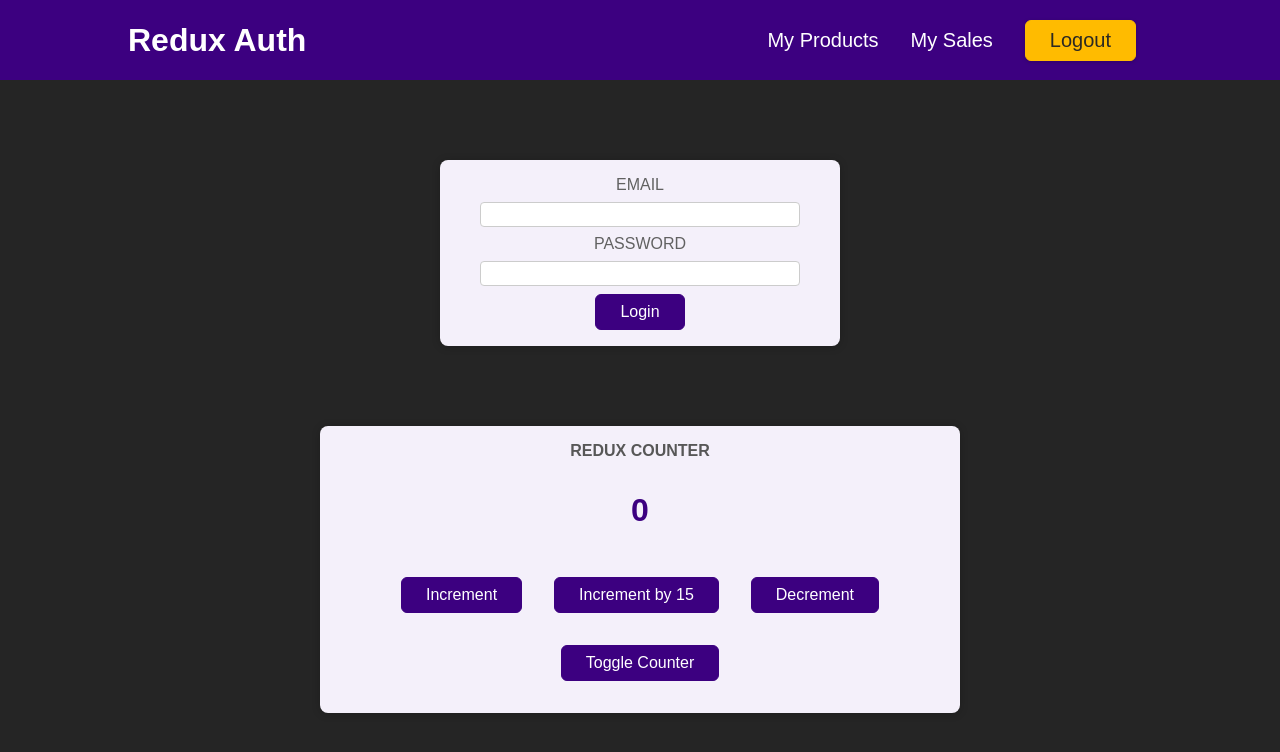
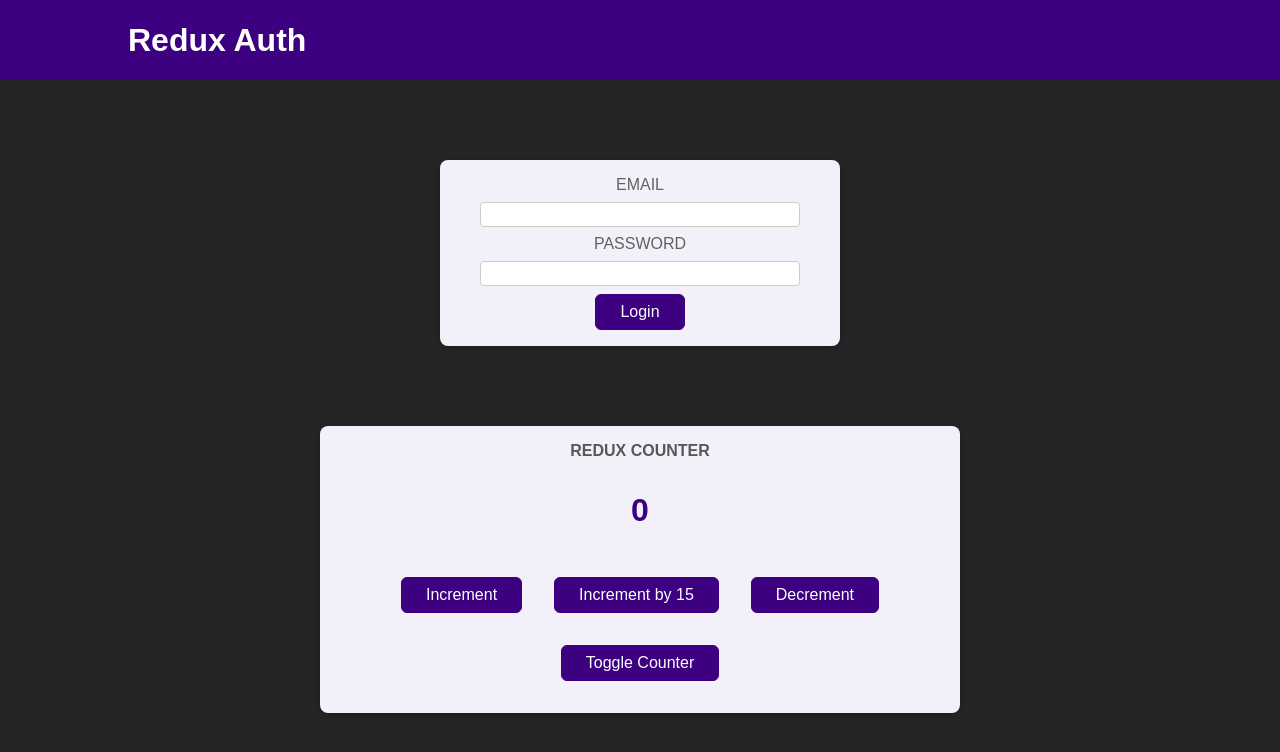
Before and after one commit to aindriu80/academind-redux-counter, a React (Create React App) app: page / in a window 1280 px wide. Shown: the top 752 px of the page. Built offline with nearby package versions, Linux system fonts and the light colour scheme; the HTML template or start-up script is replaced by a standard one.

Commit message:
Reading & Dispatching  from a new site

```diff
--- a/src/App.js
+++ b/src/App.js
@@ -1,13 +1,17 @@
 import { Fragment } from 'react'
+import { useSelector } from 'react-redux'
 import Counter from './components/Counter'
 import Header from './components/Header'
 import Auth from './components/Auth'
+import UserProfile from './components/UserProfile'
 
 function App() {
+  const isAuth = useSelector((state) => state.auth.isAuthenticated)
   return (
     <Fragment>
       <Header />
-      <Auth />
+      {!isAuth && <Auth />}
+      {isAuth && <UserProfile />}
       <Counter />
     </Fragment>
   )
--- a/src/components/Auth.js
+++ b/src/components/Auth.js
@@ -1,23 +1,32 @@
-import classes from './Auth.module.css';
+import { useDispatch } from 'react-redux'
+import classes from './Auth.module.css'
+import { authActions } from '../store/index'
 
 const Auth = () => {
+  const dispatch = useDispatch()
+  const loginHandler = (event) => {
+    event.preventDefault()
+
+    dispatch(authActions.login())
+  }
+
   return (
     <main className={classes.auth}>
       <section>
-        <form>
+        <form onSubmit={loginHandler}>
           <div className={classes.control}>
-            <label htmlFor='email'>Email</label>
-            <input type='email' id='email' />
+            <label htmlFor="email">Email</label>
+            <input type="email" id="email" />
           </div>
           <div className={classes.control}>
-            <label htmlFor='password'>Password</label>
-            <input type='password' id='password' />
+            <label htmlFor="password">Password</label>
+            <input type="password" id="password" />
           </div>
           <button>Login</button>
         </form>
       </section>
     </main>
-  );
-};
+  )
+}
 
-export default Auth;
+export default Auth
--- a/src/components/Header.js
+++ b/src/components/Header.js
@@ -1,24 +1,34 @@
-import classes from './Header.module.css';
+import { useSelector, useDispatch } from 'react-redux'
+import classes from './Header.module.css'
+import { authActions } from '../store/index'
 
 const Header = () => {
+  const dispatch = useDispatch()
+  const isAuth = useSelector((state) => state.auth.isAuthenticated)
+
+  const logoutHandler = () => {
+    dispatch(authActions.logout())
+  }
   return (
     <header className={classes.header}>
       <h1>Redux Auth</h1>
+      {isAuth && (
         <nav>
           <ul>
             <li>
-            <a href='/'>My Products</a>
+              <a href="/">My Products</a>
             </li>
             <li>
-            <a href='/'>My Sales</a>
+              <a href="/">My Sales</a>
             </li>
             <li>
-            <button>Logout</button>
+              <button onClick={logoutHandler}>Logout</button>
             </li>
           </ul>
         </nav>
+      )}
     </header>
-  );
-};
+  )
+}
 
-export default Header;
+export default Header
```
Lines whose indentation alone changed are shown as unchanged.
